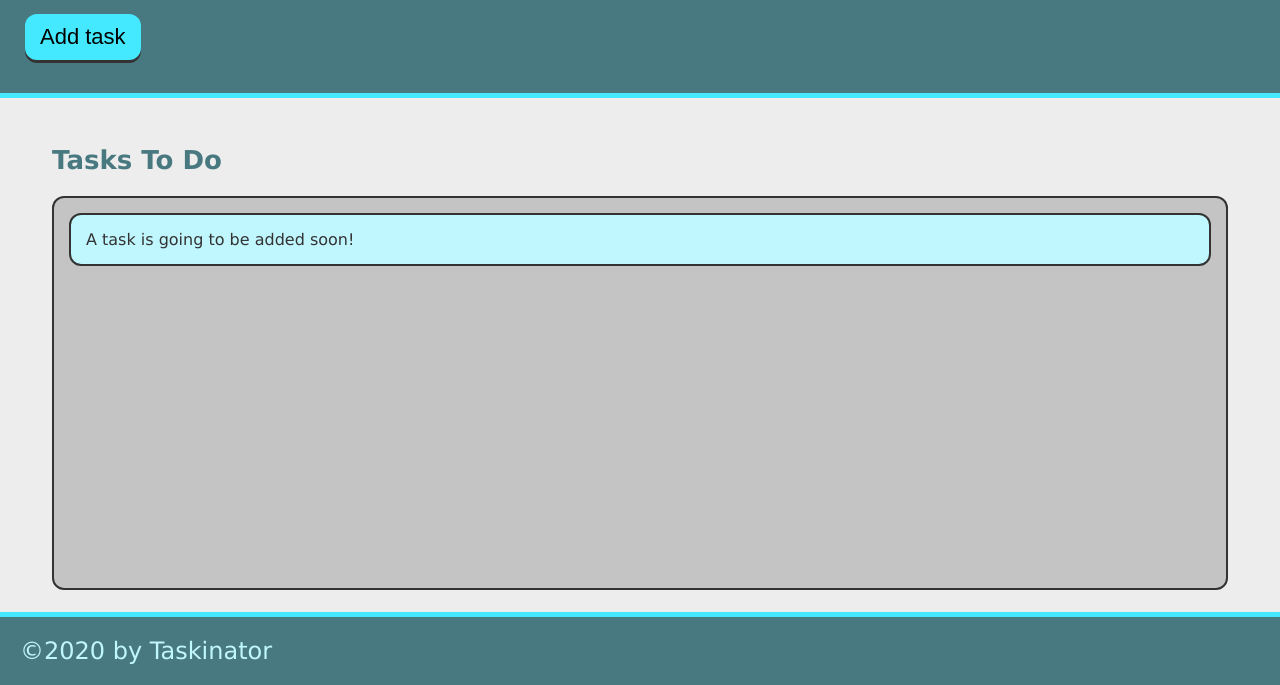
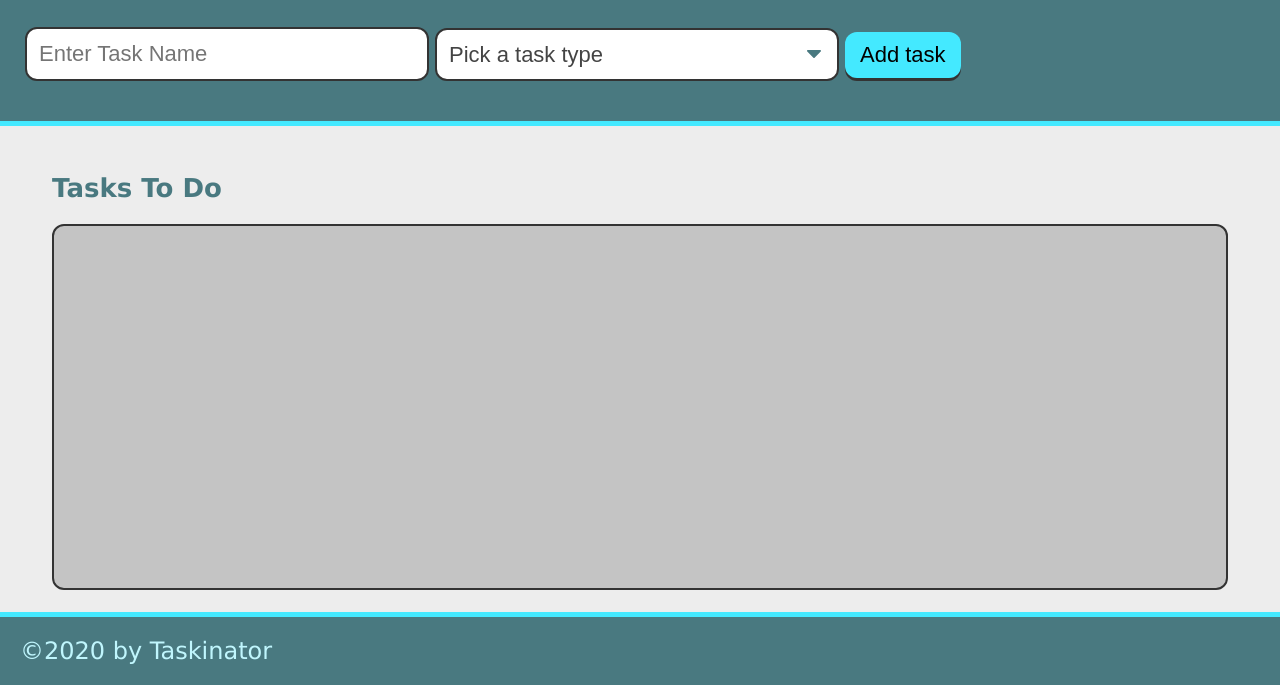
Before and after one commit to Darolo13/taskinator, a plain HTML site: page index.html in a window 1280 px wide. Shown: the part 115-800 px from the top of the page. Drawn offline with Linux system fonts and the light colour scheme.

Commit message:
Add the task form

```diff
--- a/index.html
+++ b/index.html
@@ -13,15 +13,28 @@
     <header>
         <h1 class="page-title"> Taskinator </h1>
         <p> Click the button below to add a new task! </p>
-        <button class="btn" id="save-task" > Add task </button>
+        <form id="task-form">
+            <div class="form-group">
+                <input type="text" name="task-name" placeholder="Enter Task Name" />
+            </div>
+            <div class="form-group">
+                <select name="task-type" class="select-dropdown">
+                    <option value="" disabled selected> Pick a task type </option>
+                    <option value="Print"> Print </option>
+                    <option value="Web"> Web </option>
+                    <option value="Mobile"> Mobile </option>
+                </select>
+            </div>
+            <div class="form-group">
+                <button class="btn" id="save-task" type="submit"> Add task </button>
+            </div>
+        </form>
     </header>
 
     <main class="page-content">
         <section class="task-list-wrapper">
             <h2 class="list-title"> Tasks To Do </h2>
-            <ul class="task-list" id="tasks-to-do">
-                <li class="task-item"> A task is going to be added soon! </li>
-            </ul>
+            <ul class="task-list" id="tasks-to-do"></ul>
         </section>
     </main>
 
```
